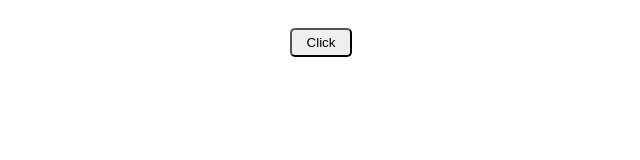
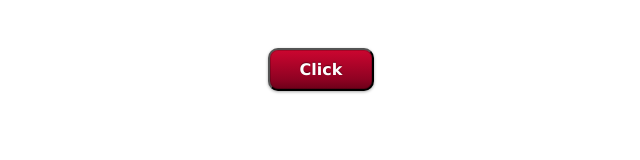
Before and after one commit to FoxyGirl/gismeteo_parser, a plain HTML site: page weather.html in a window 1280 px wide. Shown: the whole page, without its empty margins (319-959 px from the left). Drawn offline with nearby package versions, Linux system fonts and the light colour scheme.

Commit message:
Correct input view

```diff
--- a/css/styles.css
+++ b/css/styles.css
@@ -14,8 +14,28 @@ html {
 }
 
 .control input {
-  padding: 5px 15px;
-  border-radius: 5px;
+  outline: none;
+}
+
+.button {
+  display: inline-block;
+  margin: 20px;
+  padding: 10px 30px;
+  font-size: 16px;
+  font-family: "Lucida Grande", Arial, sans-serif;
+  text-align: center;
+  font-weight: bold;
+  cursor: pointer;
+  border-radius: 10px;
+  box-shadow: inset 0 0 0 1px rgba(0, 0, 0, .2),
+0 1px 3px #aaa;
+  text-shadow: 0 -1px 1px rgba(0, 0, 0, 0.4);
+  color: #fff;
+  background-image: linear-gradient(
+#CC0630 0%,
+#8F0222 75%,
+#6D0019 100%
+ );
 }
 
 .new-table table {
--- a/weather.html
+++ b/weather.html
@@ -12,7 +12,7 @@
 <body>
   <div class="wrap">
     <div class="control">
-      <input type="button" value="Click" id="weatherShow" />
+      <input class="button" type="button" value="Click" id="weatherShow" />
       <!--
    <button class="btn" id="weatherShow">Show weather</button>
    -->
```
